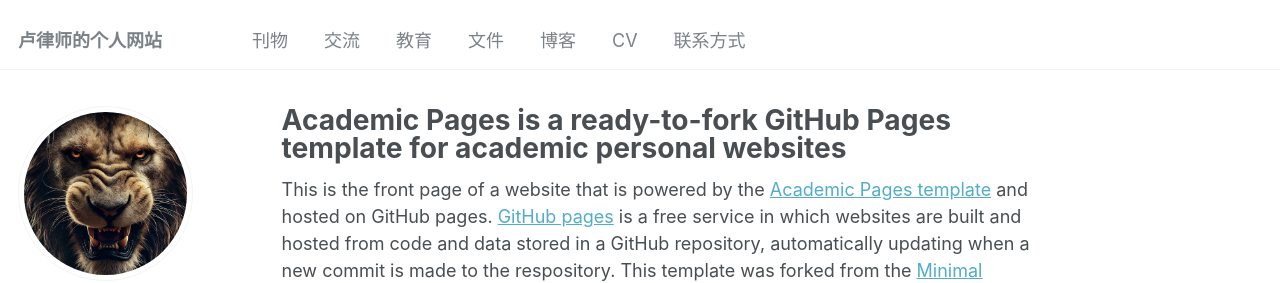
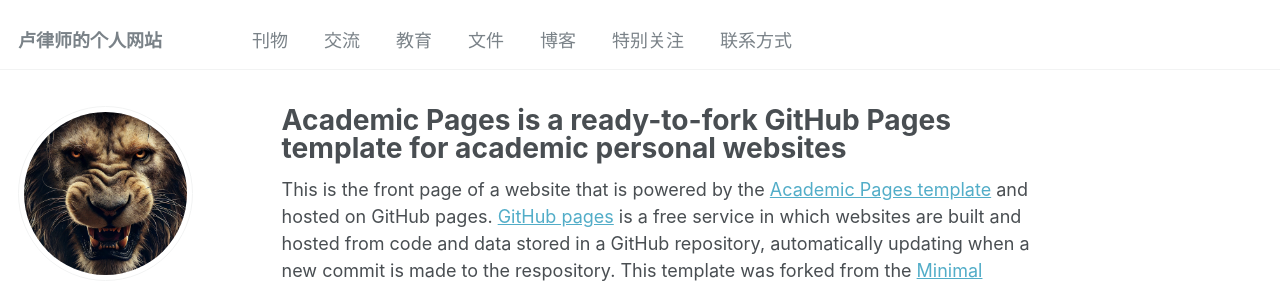
Before and after one commit to LULAWOFFICE/LULAWOFFICE.github.io, a Jekyll site: the page built from _pages/about.md, in a window 1280 px wide. Shown: the top 283 px of the page. Built offline with Jekyll 4.4.1, drawn with Linux system fonts in a browser that asks for light colours.

Commit message:
Update navigation.yml
将CV修改为特别关注

```diff
--- a/_data/navigation.yml
+++ b/_data/navigation.yml
@@ -20,7 +20,7 @@
   - title: "博客"
     url: /year-archive/
 
-  - title: "CV"
+  - title: "特别关注"
     url: /cv/
 
   - title: "联系方式"
```
